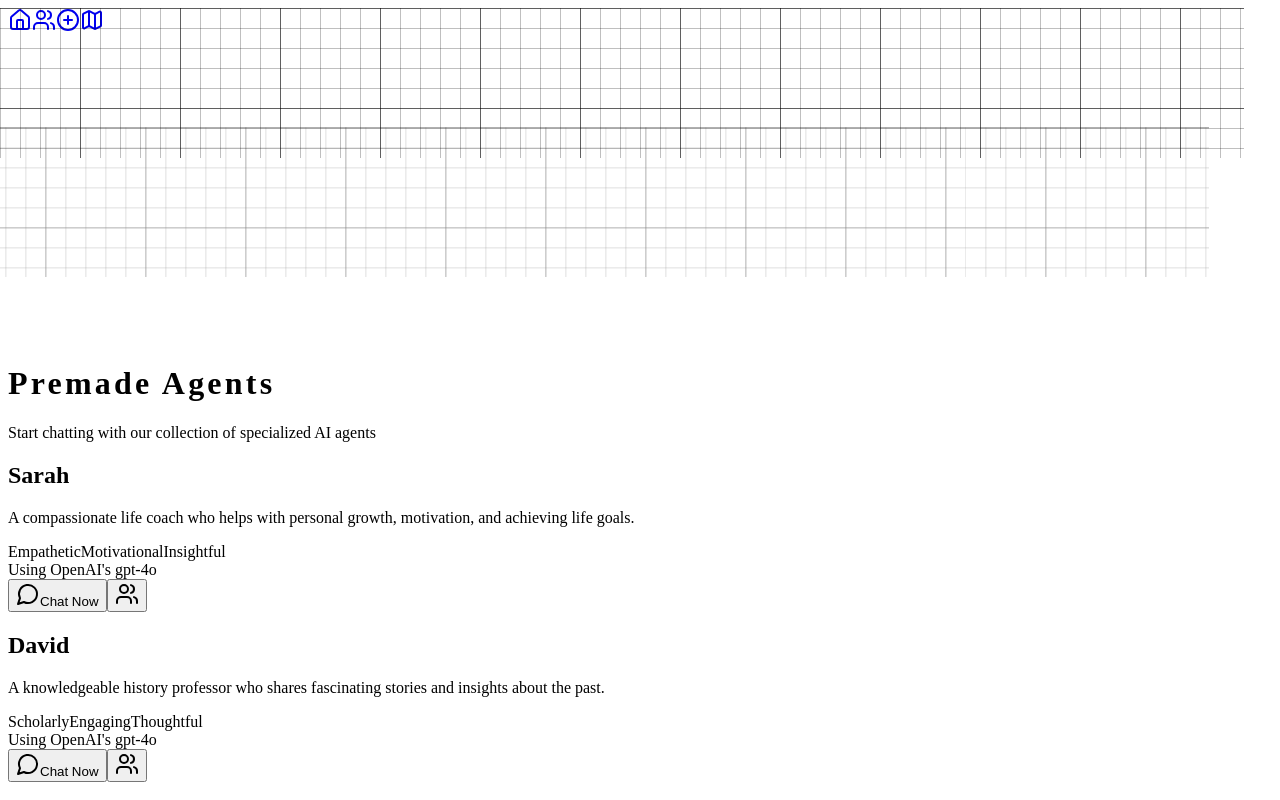
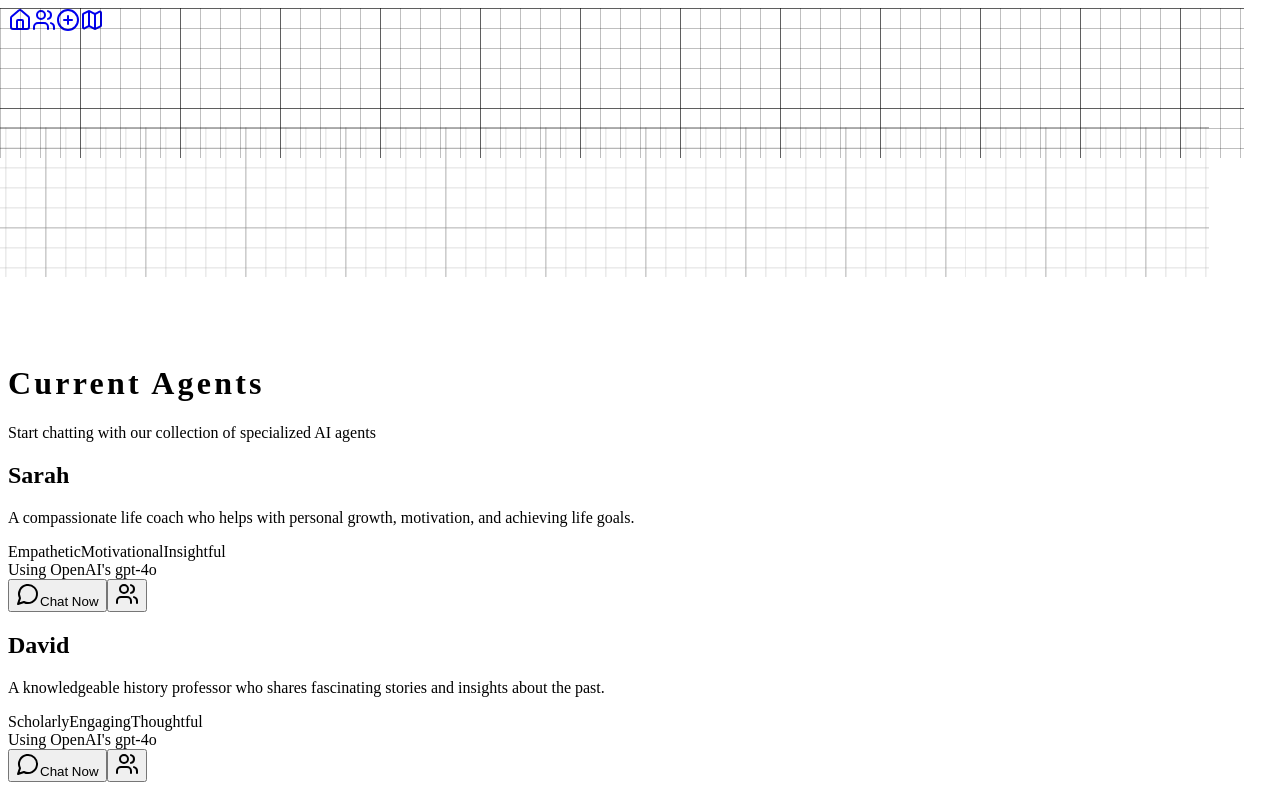
Before and after one commit to NeuronixAgents/Neuronix, a React (Vite) app in the folder client/: page /premade in a window 1280 px wide. Shown: the top 800 px of the page. Built offline with nearby package versions, Linux system fonts and the light colour scheme; no server answers.

Commit message:
Agent query: Has the page title changed from "Premade Agents" to "Current Agents"?
Update Premade Agents page title to "Current Agents".

Screenshot: https://storage.googleapis.com/screenshot-production-us-central1/7903ae93-e3cd-4233-b617-5938995ec28b/594bb67c-9faa-4c12-946d-24672217aff7.jpg

```diff
--- a/client/src/pages/PremadeAgents.tsx
+++ b/client/src/pages/PremadeAgents.tsx
@@ -80,7 +80,7 @@ export function PremadeAgents() {
 
       <div className="relative z-10 p-8">
         <div className="mb-8">
-          <h1 className="text-3xl glow-text">Premade Agents</h1>
+          <h1 className="text-3xl glow-text">Current Agents</h1>
           <p className="text-muted-foreground mt-2">
             Start chatting with our collection of specialized AI agents
           </p>
```
